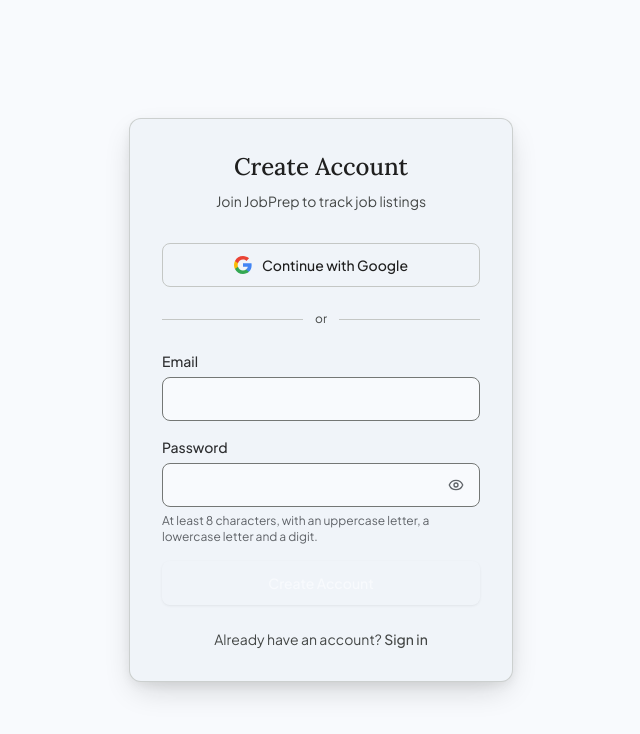
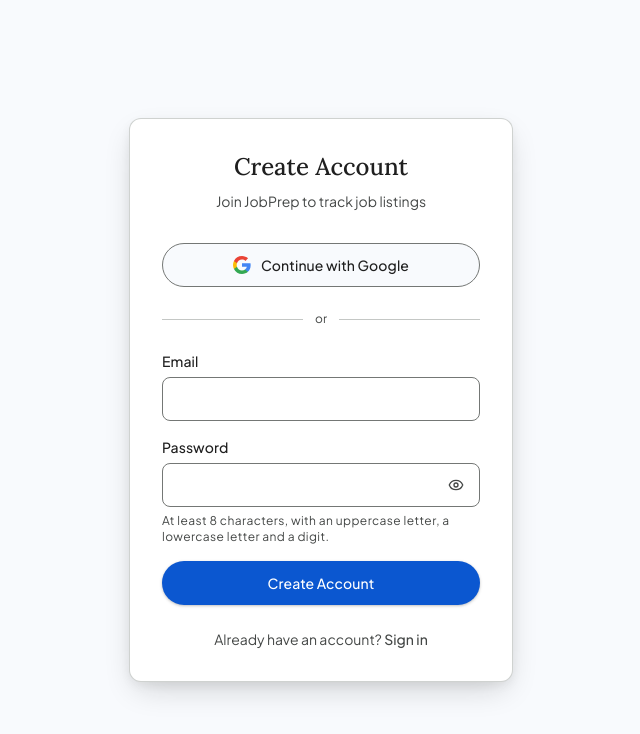
Before and after one commit to tq-ngo/job-prep-app, a Next.js app in the folder frontend/: page /register in a window 1280 px wide. Shown: the top 734 px of the page, without its empty margins (319-959 px from the left). Built offline with nearby package versions, Linux system fonts and the light colour scheme; no server answers.

Commit message:
refactor(ui): migrate core UI primitives to Material Design 3 variants and tokens

```diff
--- a/frontend/src/components/ui/Alert.tsx
+++ b/frontend/src/components/ui/Alert.tsx
@@ -4,8 +4,8 @@ import { cn } from "./cn";
 export type AlertVariant = "error" | "info";
 
 const variants: Record<AlertVariant, string> = {
-  error: "bg-amber-clay/10 border-amber-clay/30 text-amber-clay-on-tint",
-  info: "bg-spruce-green/10 border-spruce-green/30 text-spruce-green",
+  error: "bg-error-container border-error/30 text-on-error-container",
+  info: "bg-primary-container border-primary/30 text-on-primary-container",
 };
 
 interface AlertProps {
@@ -27,7 +27,7 @@ export default function Alert({ variant = "info", icon, action, className, child
   return (
     <div
       role={variant === "error" ? "alert" : "status"}
-      className={cn("flex items-center gap-2 rounded-control border px-4 py-3 text-sm", variants[variant], className)}
+      className={cn("flex items-center gap-2 rounded-sm border px-4 py-3 text-body-medium", variants[variant], className)}
     >
       {icon && (
         <span aria-hidden="true" className="shrink-0">
--- a/frontend/src/components/ui/Badge.tsx
+++ b/frontend/src/components/ui/Badge.tsx
@@ -1,21 +1,40 @@
 import type { ComponentProps } from "react";
 import { cn } from "./cn";
 
-export type BadgeVariant = "source" | "remote" | "skill" | "neutral" | "sponsorship" | "citizenship" | "no_sponsorship";
+export type BadgeVariant =
+  | "source"
+  | "remote"
+  | "skill"
+  | "neutral"
+  | "sponsorship"
+  | "citizenship"
+  | "no_sponsorship"
+  | "assist"
+  | "filter"
+  | "suggestion";
 
-// Every text/surface combination here is in scripts/contrast-pairs.mjs.
+const assistStyles = "bg-primary-container text-on-primary-container border border-primary/25";
+const suggestionStyles = "bg-secondary-container text-on-secondary-container border border-outline-variant";
+const neutralStyles = "bg-surface-container-low text-on-surface border border-outline-variant";
+const warningStyles = "bg-error-container text-on-error-container border border-error/25";
+
+// Every text/surface combination here is verified in scripts/contrast-pairs.mjs.
 const variants: Record<BadgeVariant, string> = {
-  // Where a listing came from (github, linkedin) - M3 status chip
-  source: "bg-amber-clay/10 text-amber-clay-on-tint border border-amber-clay/20",
-  remote: "bg-amber-clay/10 text-amber-clay-on-tint border border-amber-clay/20",
-  // Extracted skill - M3 assist chip
-  skill: "bg-tech-blue/10 text-tech-blue border border-tech-blue/25",
-  // Visa sponsorship tags
-  sponsorship: "bg-tech-blue/10 text-tech-blue border border-tech-blue/25",
-  citizenship: "bg-amber-clay/10 text-amber-clay-on-tint border border-amber-clay/30",
-  no_sponsorship: "bg-amber-clay/10 text-amber-clay-on-tint border border-amber-clay/30",
-  // Neutral tag / filter
-  neutral: "bg-neutral-soft text-slate-ink border border-slate-soft",
+  // M3 Suggestion / Status chips (source, remote)
+  source: suggestionStyles,
+  remote: suggestionStyles,
+  suggestion: suggestionStyles,
+  // M3 Assist chips (extracted skills)
+  skill: assistStyles,
+  assist: assistStyles,
+  // M3 Filter chips (sponsorship)
+  sponsorship: assistStyles,
+  filter: assistStyles,
+  // Restriction / warning chips
+  citizenship: warningStyles,
+  no_sponsorship: warningStyles,
+  // Neutral M3 chip
+  neutral: neutralStyles,
 };
 
 type BadgeProps = ComponentProps<"span"> & {
@@ -24,13 +43,13 @@ type BadgeProps = ComponentProps<"span"> & {
   size?: "sm" | "md";
 };
 
-/** M3 Pill Chip / Badge: sources, skills, tags, statuses. */
+/** M3 Pill Chip / Badge: assist, filter, suggestion, status, and tag chips. */
 export default function Badge({ variant = "neutral", size = "sm", className, ...props }: BadgeProps) {
   return (
     <span
       className={cn(
         "inline-flex items-center gap-1.5 rounded-full font-mono uppercase tracking-wider shrink-0 select-none",
-        size === "sm" ? "px-2 py-0.5 text-2xs" : "px-3 py-1 text-xs",
+        size === "sm" ? "px-2.5 py-0.5 text-label-small" : "px-3 py-1 text-label-medium",
         variants[variant],
         className,
       )}
--- a/frontend/src/components/ui/Button.tsx
+++ b/frontend/src/components/ui/Button.tsx
@@ -3,39 +3,68 @@ import type { ComponentProps, ReactNode } from "react";
 import { cn } from "./cn";
 import Spinner from "./Spinner";
 
-export type ButtonVariant = "primary" | "secondary" | "ghost" | "danger";
+export type ButtonVariant =
+  | "primary"
+  | "secondary"
+  | "ghost"
+  | "danger"
+  | "filled"
+  | "tonal"
+  | "outlined"
+  | "text";
 export type ButtonSize = "xs" | "sm" | "md" | "lg" | "icon";
 
 const base =
-  "inline-flex items-center justify-center font-sans font-medium rounded-control whitespace-nowrap " +
+  "inline-flex items-center justify-center font-sans font-medium rounded-full whitespace-nowrap " +
   "transition-all duration-150 cursor-pointer disabled:cursor-not-allowed aria-disabled:cursor-not-allowed select-none " +
   "active:scale-[0.98] disabled:active:scale-100";
 
+const filledStyles =
+  "bg-primary text-on-primary shadow-level-1 hover:bg-primary-hover hover:shadow-level-2 " +
+  "focus-visible:bg-primary-hover active:bg-primary-hover " +
+  "disabled:bg-surface-container-highest disabled:text-on-surface-variant disabled:shadow-none";
+
+const tonalStyles =
+  "bg-secondary-container text-on-secondary-container hover:shadow-level-1 hover:bg-primary-container hover:text-on-primary-container " +
+  "focus-visible:bg-primary-container focus-visible:text-on-primary-container active:bg-primary-container " +
+  "aria-pressed:bg-primary-container aria-pressed:text-on-primary-container " +
+  "disabled:bg-surface-container-highest disabled:text-on-surface-variant disabled:shadow-none";
+
+const outlinedStyles =
+  "bg-surface border border-outline text-on-surface hover:bg-on-surface/8 hover:border-primary " +
+  "focus-visible:bg-on-surface/12 active:bg-on-surface/12 " +
+  "aria-pressed:bg-primary-container aria-pressed:border-primary aria-pressed:text-on-primary-container " +
+  "disabled:border-outline-variant disabled:text-on-surface-variant disabled:bg-surface";
+
+const textStyles =
+  "text-on-surface-variant hover:text-on-surface hover:bg-on-surface/8 " +
+  "focus-visible:text-on-surface focus-visible:bg-on-surface/12 active:bg-on-surface/12 " +
+  "disabled:text-on-surface-variant disabled:hover:bg-transparent";
+
 const variants: Record<ButtonVariant, string> = {
-  // M3 Filled Button: high-emphasis solid container with subtle elevation
-  primary:
-    "bg-spruce-green text-warm-ivory shadow-card hover:bg-spruce-green-hover hover:shadow-m3-1 " +
-    "disabled:bg-slate-soft disabled:text-foreground-subtle disabled:shadow-none",
-  // M3 Filled Tonal Button: medium-emphasis tonal surface container
-  secondary:
-    "bg-neutral-soft border border-slate-soft text-slate-ink hover:bg-surface-container hover:border-spruce-green/40 " +
-    "aria-pressed:bg-spruce-green/10 aria-pressed:border-spruce-green/40 aria-pressed:text-spruce-green " +
-    "disabled:text-foreground-subtle disabled:hover:border-slate-soft disabled:hover:bg-neutral-soft",
-  // M3 Text / Ghost Button: low-emphasis flat interaction
-  ghost:
-    "text-foreground-muted hover:text-slate-ink hover:bg-neutral-soft active:bg-surface-container " +
-    "disabled:text-foreground-subtle disabled:hover:bg-transparent",
-  // M3 Danger Tonal Button
+  // M3 Filled Button: high-emphasis solid container with elevation
+  primary: filledStyles,
+  filled: filledStyles,
+  // M3 Filled Tonal Button: medium-emphasis tonal container
+  tonal: tonalStyles,
+  // M3 Outlined Button: medium-emphasis bordered container with state layers
+  secondary: outlinedStyles,
+  outlined: outlinedStyles,
+  // M3 Text Button: low-emphasis flat interaction with state layers
+  ghost: textStyles,
+  text: textStyles,
+  // M3 Error Tonal Button
   danger:
-    "bg-amber-clay/10 border border-amber-clay/30 text-amber-clay-on-tint hover:bg-amber-clay/15 hover:border-amber-clay " +
-    "disabled:opacity-60",
+    "bg-error-container text-on-error-container border border-error/30 hover:bg-error hover:text-on-error " +
+    "focus-visible:bg-error focus-visible:text-on-error active:bg-error active:text-on-error " +
+    "disabled:bg-surface-container-highest disabled:text-on-surface-variant disabled:border-outline-variant",
 };
 
 const sizes: Record<ButtonSize, string> = {
-  xs: "h-6 px-2 gap-1 text-2xs",
-  sm: "h-8 px-3 gap-1.5 text-xs",
-  md: "h-10 px-4 gap-2 text-sm",
-  lg: "h-11 px-6 gap-2.5 text-sm",
+  xs: "h-6 px-2.5 gap-1 text-label-small",
+  sm: "h-8 px-3.5 gap-1.5 text-label-medium",
+  md: "h-10 px-5 gap-2 text-label-large",
+  lg: "h-11 px-6 gap-2.5 text-label-large",
   icon: "h-8 w-8 shrink-0",
 };
 
--- a/frontend/src/components/ui/Card.tsx
+++ b/frontend/src/components/ui/Card.tsx
@@ -1,16 +1,22 @@
 import type { HTMLAttributes } from "react";
 import { cn } from "./cn";
 
-export type CardTone = "default" | "muted" | "elevated";
+export type CardTone = "default" | "muted" | "elevated" | "outlined" | "filled";
 export type CardPadding = "none" | "sm" | "md" | "lg";
+
+const outlinedStyles = "bg-surface border border-outline-variant";
+const filledStyles = "bg-surface-container-low border border-outline-variant";
+const elevatedStyles = "bg-surface-container-lowest dark:bg-surface-container-default border border-outline-variant shadow-level-1";
 
 const tones: Record<CardTone, string> = {
   // M3 Outlined Card
-  default: "bg-background border border-slate-soft",
+  default: outlinedStyles,
+  outlined: outlinedStyles,
   // M3 Filled Card
-  muted: "bg-neutral-soft border border-slate-soft/70",
+  muted: filledStyles,
+  filled: filledStyles,
   // M3 Elevated Card
-  elevated: "bg-neutral-soft border border-slate-soft/80 shadow-card",
+  elevated: elevatedStyles,
 };
 
 const paddings: Record<CardPadding, string> = {
@@ -31,10 +37,10 @@ interface CardStyle {
 /** The class string, for a card that has to be another element (e.g. an <a>). */
 export function cardClasses({ tone = "default", padding = "md", interactive, className }: CardStyle = {}) {
   return cn(
-    "rounded-card",
+    "rounded-md",
     tones[tone],
     paddings[padding],
-    interactive && "transition-all duration-200 hover:border-spruce-green/40 hover:shadow-m3-1",
+    interactive && "transition-all duration-200 hover:border-primary/40 hover:shadow-level-2 hover:bg-surface-container-low",
     className,
   );
 }
--- a/frontend/src/components/ui/EmptyState.tsx
+++ b/frontend/src/components/ui/EmptyState.tsx
@@ -20,13 +20,13 @@ export default function EmptyState({ icon, title, description, action, headingLe
       {icon && (
         <div
           aria-hidden="true"
-          className="w-14 h-14 rounded-full bg-spruce-green/10 text-spruce-green border border-spruce-green/20 flex items-center justify-center mb-4 shadow-sm"
+          className="w-14 h-14 rounded-full bg-primary-container text-on-primary-container border border-primary/20 flex items-center justify-center mb-4 shadow-level-1"
         >
           {icon}
         </div>
       )}
-      <Heading className="text-lg font-serif text-slate-ink mb-1.5">{title}</Heading>
-      {description && <p className="text-foreground-muted max-w-sm font-sans text-xs leading-relaxed">{description}</p>}
+      <Heading className="text-title-large font-serif text-on-surface mb-1.5">{title}</Heading>
+      {description && <p className="text-on-surface-variant max-w-sm font-sans text-body-small leading-relaxed">{description}</p>}
       {action && <div className="mt-5">{action}</div>}
     </div>
   );
--- a/frontend/src/components/ui/Field.tsx
+++ b/frontend/src/components/ui/Field.tsx
@@ -40,19 +40,19 @@ export default function Field({ label, hint, error, labelVisible = true, classNa
 
   return (
     <div className={cn("space-y-1.5", className)}>
-      <label htmlFor={id} className={labelVisible ? "block text-sm font-medium text-foreground" : "sr-only"}>
+      <label htmlFor={id} className={labelVisible ? "block text-label-large font-medium text-on-surface" : "sr-only"}>
         {label}
       </label>
       <FieldContext.Provider value={{ id, "aria-describedby": describedBy, "aria-invalid": error ? true : undefined }}>
         {children}
       </FieldContext.Provider>
       {hint && (
-        <p id={hintId} className="text-xs text-foreground-subtle">
+        <p id={hintId} className="text-body-small text-on-surface-variant">
           {hint}
         </p>
       )}
       {error && (
-        <p id={errorId} className="text-xs font-medium text-amber-clay">
+        <p id={errorId} className="text-body-small font-medium text-error">
           {error}
         </p>
       )}
--- a/frontend/src/components/ui/FilterDropdown.tsx
+++ b/frontend/src/components/ui/FilterDropdown.tsx
@@ -68,14 +68,14 @@ export default function FilterDropdown({
         aria-label={ariaLabel || placeholder}
         onClick={() => setOpen((prev) => !prev)}
         className={cn(
-          "inline-flex items-center gap-1.5 px-3 py-1.5 rounded-full text-xs font-medium border transition-all duration-150 cursor-pointer shadow-xs -outline-offset-2",
+          "inline-flex items-center gap-1.5 px-3 py-1.5 rounded-full text-label-medium font-medium border transition-all duration-150 cursor-pointer -outline-offset-2",
           isFiltered
             ? open
-              ? "border-tech-blue ring-2 ring-tech-blue/25 bg-tech-blue/15 text-tech-blue font-semibold"
-              : "border-tech-blue/60 bg-tech-blue/10 text-tech-blue font-semibold"
+              ? "border-primary ring-2 ring-primary/25 bg-primary-container text-on-primary-container font-semibold shadow-level-1"
+              : "border-primary/40 bg-primary-container text-on-primary-container font-semibold hover:shadow-level-1"
             : open
-              ? "border-tech-blue ring-2 ring-tech-blue/20 bg-surface-container text-slate-ink"
-              : "border-slate-soft bg-neutral-soft text-foreground hover:bg-surface-container hover:border-slate-soft/80",
+              ? "border-primary ring-2 ring-primary/20 bg-surface-container-default text-on-surface"
+              : "border-outline-variant bg-surface-container-low text-on-surface hover:bg-on-surface/8 focus-visible:bg-on-surface/12 hover:border-outline",
         )}
       >
         {leadingIcon && <span className="shrink-0">{leadingIcon}</span>}
@@ -84,7 +84,7 @@ export default function FilterDropdown({
           size={12}
           className={cn(
             "shrink-0 transition-transform duration-150",
-            isFiltered ? "text-tech-blue" : "text-foreground-subtle",
+            isFiltered ? "text-on-primary-container" : "text-on-surface-variant",
             open && "rotate-180",
           )}
         />
@@ -94,7 +94,7 @@ export default function FilterDropdown({
         <ul
           role="listbox"
           aria-label={ariaLabel || placeholder}
-          className="absolute z-50 left-0 top-full mt-1.5 min-w-[190px] w-max max-h-64 overflow-y-auto rounded-card border border-slate-soft bg-surface-container-lowest dark:bg-surface-container p-1.5 shadow-pop animate-fadeSlideIn"
+          className="absolute z-50 left-0 top-full mt-1.5 min-w-[190px] w-max max-h-64 overflow-y-auto rounded-md border border-outline-variant bg-surface-container-lowest dark:bg-surface-container-default p-1.5 shadow-level-3 animate-fadeSlideIn"
         >
           {allOptionLabel && (
             <li
@@ -105,14 +105,14 @@ export default function FilterDropdown({
                 setOpen(false);
               }}
               className={cn(
-                "flex items-center justify-between gap-3 px-3 py-2 rounded-control text-xs cursor-pointer transition-colors",
+                "flex items-center justify-between gap-3 px-3 py-2 rounded-sm text-label-medium cursor-pointer transition-colors",
                 !value
-                  ? "text-tech-blue font-semibold bg-tech-blue/10"
-                  : "text-foreground-muted hover:text-slate-ink hover:bg-neutral-soft dark:hover:bg-surface-container-high font-medium",
+                  ? "text-on-primary-container font-semibold bg-primary-container"
+                  : "text-on-surface-variant hover:text-on-surface hover:bg-on-surface/8 font-medium",
               )}
             >
               <span>{allOptionLabel}</span>
-              {!value && <Check size={13} className="text-tech-blue shrink-0" />}
+              {!value && <Check size={13} className="text-on-primary-container shrink-0" />}
             </li>
           )}
 
@@ -128,14 +128,14 @@ export default function FilterDropdown({
                   setOpen(false);
                 }}
                 className={cn(
-                  "flex items-center justify-between gap-3 px-3 py-2 rounded-control text-xs cursor-pointer transition-colors",
+                  "flex items-center justify-between gap-3 px-3 py-2 rounded-sm text-label-medium cursor-pointer transition-colors",
                   isSelected
-                    ? "text-tech-blue font-semibold bg-tech-blue/10"
-                    : "text-foreground-muted hover:text-slate-ink hover:bg-neutral-soft dark:hover:bg-surface-container-high font-medium",
+                    ? "text-on-primary-container font-semibold bg-primary-container"
+                    : "text-on-surface-variant hover:text-on-surface hover:bg-on-surface/8 font-medium",
                 )}
               >
                 <span>{opt.label}</span>
-                {isSelected && <Check size={13} className="text-tech-blue shrink-0" />}
+                {isSelected && <Check size={13} className="text-on-primary-container shrink-0" />}
               </li>
             );
           })}
--- a/frontend/src/components/ui/Input.tsx
+++ b/frontend/src/components/ui/Input.tsx
@@ -7,18 +7,17 @@ import { useFieldControl } from "./Field";
 
 export type ControlSize = "sm" | "md";
 
-// border-strong (3:1) because the border is what identifies the control;
-// the decorative slate-soft border failed WCAG 1.4.11. Focus uses the global
-// :focus-visible ring, pulled in tight so it hugs the border.
+// outline (>= 3:1) identifies the control boundary per WCAG 1.4.11.
+// Focus uses the global :focus-visible ring, pulled in tight to hug the border.
 const control =
-  "w-full bg-background border border-border-strong rounded-control text-slate-ink font-sans " +
-  "placeholder:text-foreground-subtle transition-all duration-150 focus-visible:outline-offset-0 " +
-  "hover:border-slate-ink/50 focus:bg-background " +
-  "aria-invalid:border-amber-clay disabled:cursor-not-allowed disabled:bg-neutral-soft disabled:text-foreground-subtle";
+  "w-full bg-surface-container-lowest dark:bg-surface-container-low border border-outline rounded-sm text-on-surface font-sans " +
+  "placeholder:text-on-surface-variant transition-all duration-150 focus-visible:outline-offset-0 " +
+  "hover:border-on-surface focus:bg-surface-container-lowest dark:focus:bg-surface-container-default focus:border-primary " +
+  "aria-invalid:border-error disabled:cursor-not-allowed disabled:bg-surface-container-default disabled:text-on-surface-variant";
 
 const sizes: Record<ControlSize, string> = {
-  sm: "h-8 px-3 text-xs",
-  md: "h-11 px-4 text-sm",
+  sm: "h-8 px-3 text-body-small",
+  md: "h-11 px-4 text-body-medium",
 };
 
 type InputProps = Omit<ComponentProps<"input">, "size"> & {
@@ -51,7 +50,7 @@ export function Input({ size = "md", leadingIcon, pill, className, ...props }: I
       <span
         aria-hidden="true"
         className={cn(
-          "pointer-events-none absolute top-1/2 -translate-y-1/2 text-foreground-subtle",
+          "pointer-events-none absolute top-1/2 -translate-y-1/2 text-on-surface-variant",
           size === "sm" ? "left-2.5" : "left-3.5",
         )}
       >
@@ -80,7 +79,7 @@ export function Select({ size = "md", className, children, ...props }: SelectPro
         size={size === "sm" ? 13 : 16}
         aria-hidden="true"
         className={cn(
-          "pointer-events-none absolute top-1/2 -translate-y-1/2 text-foreground-subtle",
+          "pointer-events-none absolute top-1/2 -translate-y-1/2 text-on-surface-variant",
           size === "sm" ? "right-2" : "right-3.5",
         )}
       />
@@ -91,7 +90,7 @@ export function Select({ size = "md", className, children, ...props }: SelectPro
 /** Multi-line text input. */
 export function Textarea({ className, ...props }: ComponentProps<"textarea">) {
   const field = useFieldControl();
-  return <textarea {...field} {...props} className={cn(control, "px-4 py-3 text-sm min-h-24", className)} />;
+  return <textarea {...field} {...props} className={cn(control, "px-4 py-3 text-body-medium min-h-24", className)} />;
 }
 
 /**
@@ -114,7 +113,7 @@ export function PasswordInput({ size = "md", className, ...props }: Omit<InputPr
         aria-controls={inputId}
         onClick={() => setVisible((v) => !v)}
         className={cn(
-          "absolute top-1/2 -translate-y-1/2 flex items-center justify-center rounded-control text-foreground-subtle hover:text-slate-ink",
+          "absolute top-1/2 -translate-y-1/2 flex items-center justify-center rounded-sm text-on-surface-variant hover:text-on-surface hover:bg-on-surface/8 focus-visible:bg-on-surface/12",
           size === "sm" ? "right-1 h-6 w-7" : "right-1.5 h-8 w-9",
         )}
       >
--- a/frontend/src/components/ui/Skeleton.tsx
+++ b/frontend/src/components/ui/Skeleton.tsx
@@ -3,7 +3,7 @@ import { cn } from "./cn";
 
 /** A pulsing placeholder block. Hidden from screen readers; see SkeletonGroup. */
 export default function Skeleton({ className, style }: { className?: string; style?: CSSProperties }) {
-  return <div aria-hidden="true" style={style} className={cn("animate-pulse rounded-control bg-slate-soft", className)} />;
+  return <div aria-hidden="true" style={style} className={cn("animate-pulse rounded-sm bg-surface-container-high", className)} />;
 }
 
 /**
```
